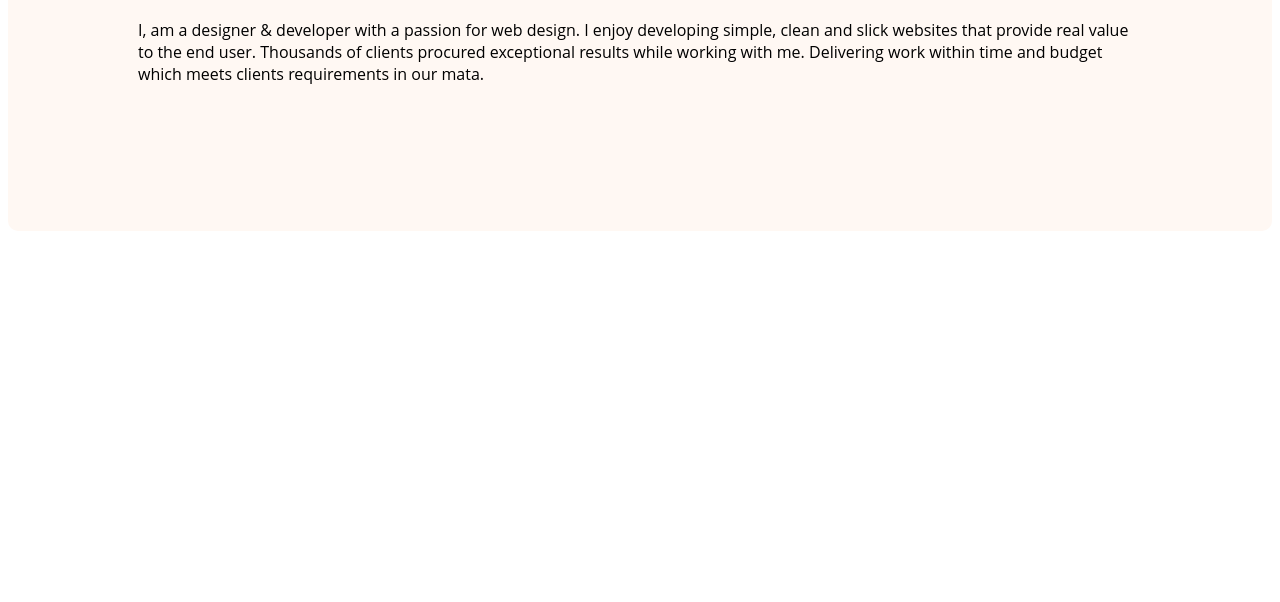
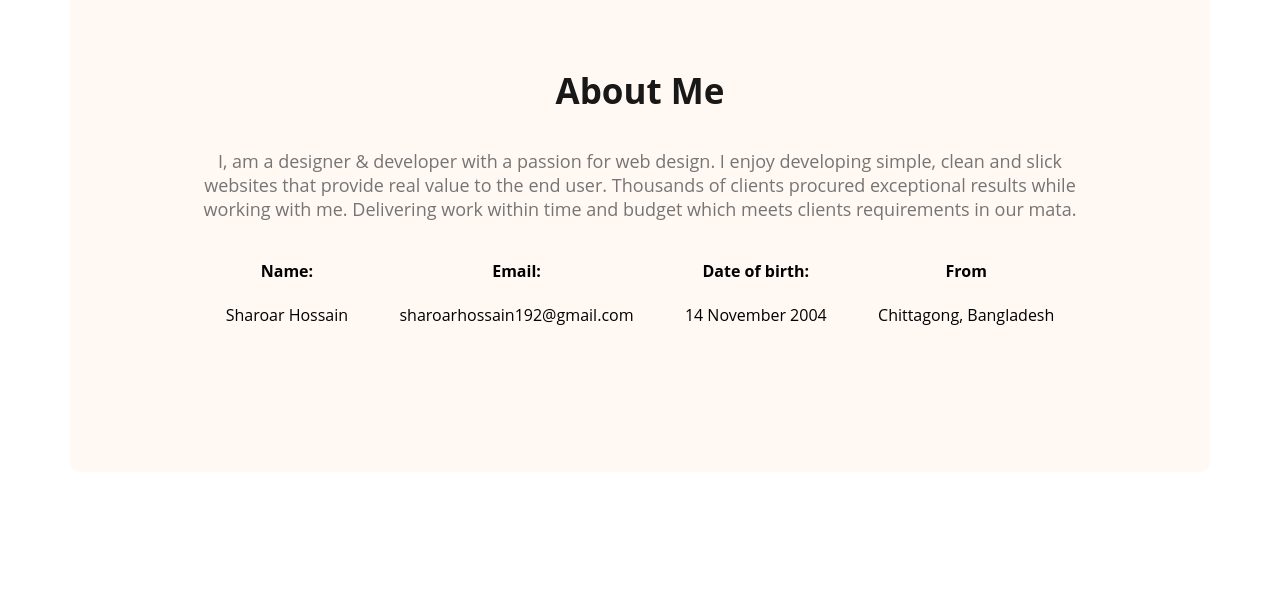
Before and after one commit to sharoar192/webdeveloper-portfolio, a plain HTML site: page index.html in a window 1280 px wide. Shown: the part 640-1242 px from the top of the page. Before the commit the page ends 879 px from the top, so only its background shows below. Drawn offline with Linux system fonts and the light colour scheme.

Commit message:
added about information

```diff
--- a/index.html
+++ b/index.html
@@ -37,6 +37,26 @@
             <p class="section-description">
                 I, am a designer & developer with a passion for web design. I enjoy developing simple, clean and slick websites that provide real value to the end user. Thousands of clients procured exceptional results while working with me. Delivering work within time and budget which meets clients requirements in our mata.
             </p>
+            <div class="about-info-container">
+                <!-- .about-inf*4>h4.info-title+p-info-description -->
+                <div class="about-info">
+                    <h4 class="info-title">Name:</h4>
+                    <p class="info-description">Sharoar Hossain</p>
+                </div>
+                <div class="about-info">
+                    <h4 class="info-title">Email:</h4>
+                    <p class="info-description">sharoarhossain192@gmail.com</p>
+                </div>
+                <div class="about-info">
+                    <h4 class="info-title">Date of birth:</h4>
+                    <p class="info-description">14 November 2004</p>
+                </div>
+                <div class="about-info">
+                    <h4 class="info-title">From</h4>
+                    <p class="info-description">Chittagong, Bangladesh</p>
+                </div>
+
+            </div>
         </section>
     </main>
     <footer>
--- a/styles/portfolio.css
+++ b/styles/portfolio.css
@@ -25,6 +25,11 @@ body {
     font-weight: 700;
 }
 
+.section-description{
+    color: #757575;
+    text-align: center;
+    font-size: 18px;
+}
 /* nav related styles */
 nav {
     display: flex;
@@ -90,10 +95,26 @@ nav a{
     margin-bottom: 25px;
 }
 /* main section styles */
+main{
+    max-width: 1140px;
+    margin: 0 auto;
+}
 
 /* about section styles */
 .about{
     padding: 130px;
     border-radius: 10px;
     background: #fff8f3;
+    margin: 130px 0;
 }
+
+
+
+.about-info-container{
+    display: flex;
+    justify-content: space-around;
+}
+
+.about-info{
+    text-align: center;
+}
```
